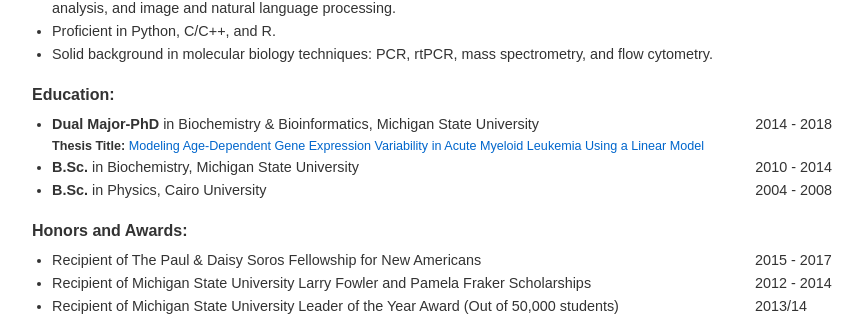
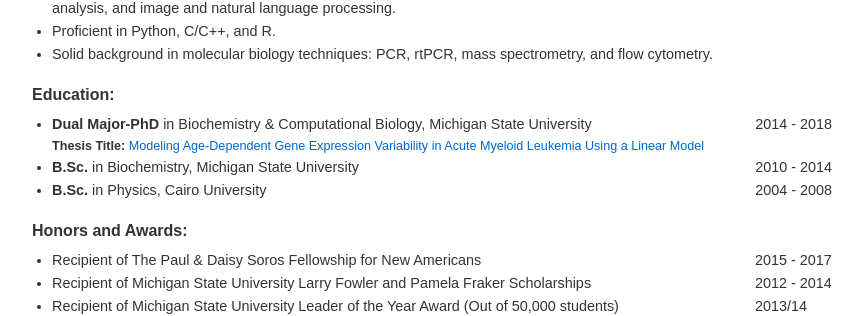
Before and after one commit to raeufroushangar/raeufroushangar.com, a Jekyll site: the page built from index.html, in a window 1280 px wide. Shown: the part 803-1119 px from the top of the page, without its empty margins (208-1071 px from the left). Built offline with Jekyll 4.4.1, drawn with Linux system fonts in a browser that asks for light colours.

Commit message:
Updated education

```diff
--- a/index.html
+++ b/index.html
@@ -55,7 +55,7 @@ title: Home
 <h3 style="margin-bottom: 5px; font-size: 1em;">Education:</h3>
 <ul style="margin-top: 0; list-style-type: disc; padding-left: 20px; font-size: 0.9em;">
   <li>
-    <span><strong>Dual Major-PhD</strong> in Biochemistry & Bioinformatics, Michigan State University</span>
+    <span><strong>Dual Major-PhD</strong> in Biochemistry & Computational Biology, Michigan State University</span>
     <span style="float: right;">2014 - 2018</span>
     <ul style="margin-top: 0; font-size: 0.875em; margin-left: -40px; list-style-type: circle;">
       <strong>Thesis Title:</strong> <a href="https://d.lib.msu.edu/etd/19662" target="_blank">Modeling Age-Dependent Gene Expression Variability in Acute Myeloid Leukemia Using a Linear Model</a>
```
